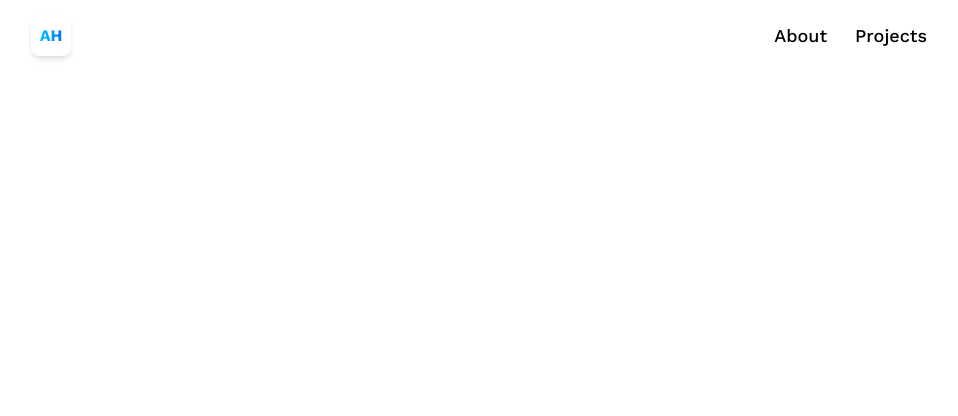
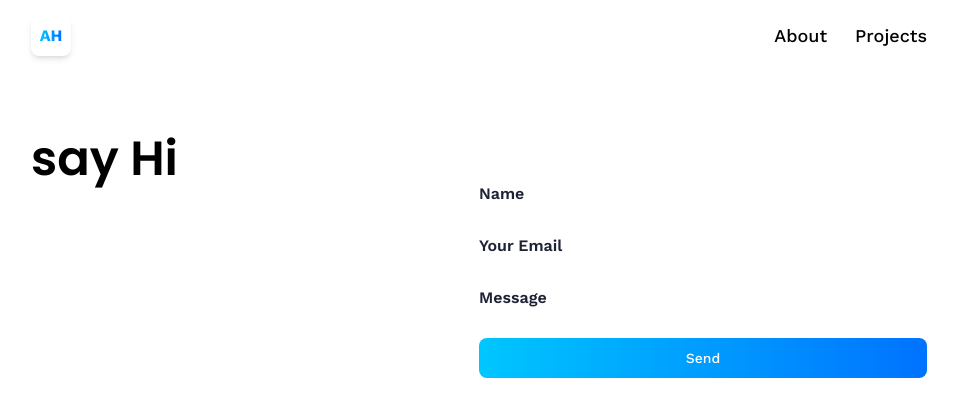
Before and after one commit to johnassefatheeth/3d-portfolio, a React (Vite) app: page /contact in a window 1280 px wide. Before the commit this address had no page. Shown: the top 416 px of the page, without its empty margins (161-1119 px from the left). Built offline with nearby package versions, Linux system fonts and the light colour scheme.

Commit message:
some editis

```diff
--- a/src/App.jsx
+++ b/src/App.jsx
@@ -13,10 +13,10 @@ function App() {
     <Router>
       <Navbar></Navbar>
       <Routes>
-        <Route path="/" element={<Home />}/>
+        <Route path="/" element={<Home/>}/>
         <Route path="/about" element={<About/>}/>
-        <Route path="/project" element={<Projects/>}/>
-        <Route path="/contact " element={<Contact/>}/>
+        <Route path="/projects" element={<Projects/>}/>
+        <Route path="/contact" element={<Contact/>}/>
 
       </Routes>
     </Router>
--- a/src/pages/Contact.jsx
+++ b/src/pages/Contact.jsx
@@ -1,8 +1,66 @@
-import React from "react";
+import React, { useState } from "react";
 
 const Contact=()=>{
+
+    const{form,setform}=useState({name:'',email:'',message:''})
+
+    const{isloading,setisloading}=useState(false)
+
+    const formref=useState(null)
+
+    const Handlechange=(e)=>{
+        setform({...form,[e.target.name]: e.target.value})
+
+    }
+
+    const Handlefocus=()=>{
+
+    }
+    const Handleblur=()=>{
+
+    }
+    const Handlesubmit=(e)=>{
+        e.preventDefault();
+        setisloading(true);
+    }
+
     return(
-0
+        <section className="rellative flex lg:flex-row flex-col max-container">
+            <div className="flex-1 min-w-[50%] flex flex-col">
+                <h1 className="head-text">say Hi</h1>
+            </div>
+
+            <form onSubmit={Handlesubmit} className="w-full flex flex-col gap-7 mt-14">
+
+
+                <label htmlFor="" className="text-black-500 font-semibold">
+                    Name
+                </label>
+                {/* <input type="text" name="name" className="input" placeholder="John" required value={form.name} onChange={Handlechange} onFocus={Handlefocus} onBlur={Handleblur}
+
+                /> */}
+                <label htmlFor="" className="text-black-500 font-semibold">
+                    Your Email
+                </label>
+                {/* <input type="email" name="email" className="input" placeholder="John@gmail.com" required value={form.email} onChange={Handlechange} onFocus={Handlefocus} onBlur={Handleblur}
+
+                /> */}
+                <label htmlFor="" className="text-black-500 font-semibold">
+                    Message
+                </label>
+
+                {/* <textarea  name="message" className="input" rows={4} placeholder="hi there how are you" required value={form.message} onChange={Handlechange} onFocus={Handlefocus} onBlur={Handleblur} */}
+
+                {/* /> */}
+                 <button
+                 type="submit" className="btn" disabled={isloading} onChange={Handlechange} onFocus={Handlefocus} onBlur={Handleblur}>
+
+                    {isloading?'Sending...':'Send'}
+                 </button>
+
+            </form>
+        </section>
+
     )
 }
 
--- a/src/pages/Projects.jsx
+++ b/src/pages/Projects.jsx
@@ -2,7 +2,7 @@ import React from "react";
 
 const Projects=()=>{
     return(
-0
+<h1>project</h1>
     )
 }
 
```
